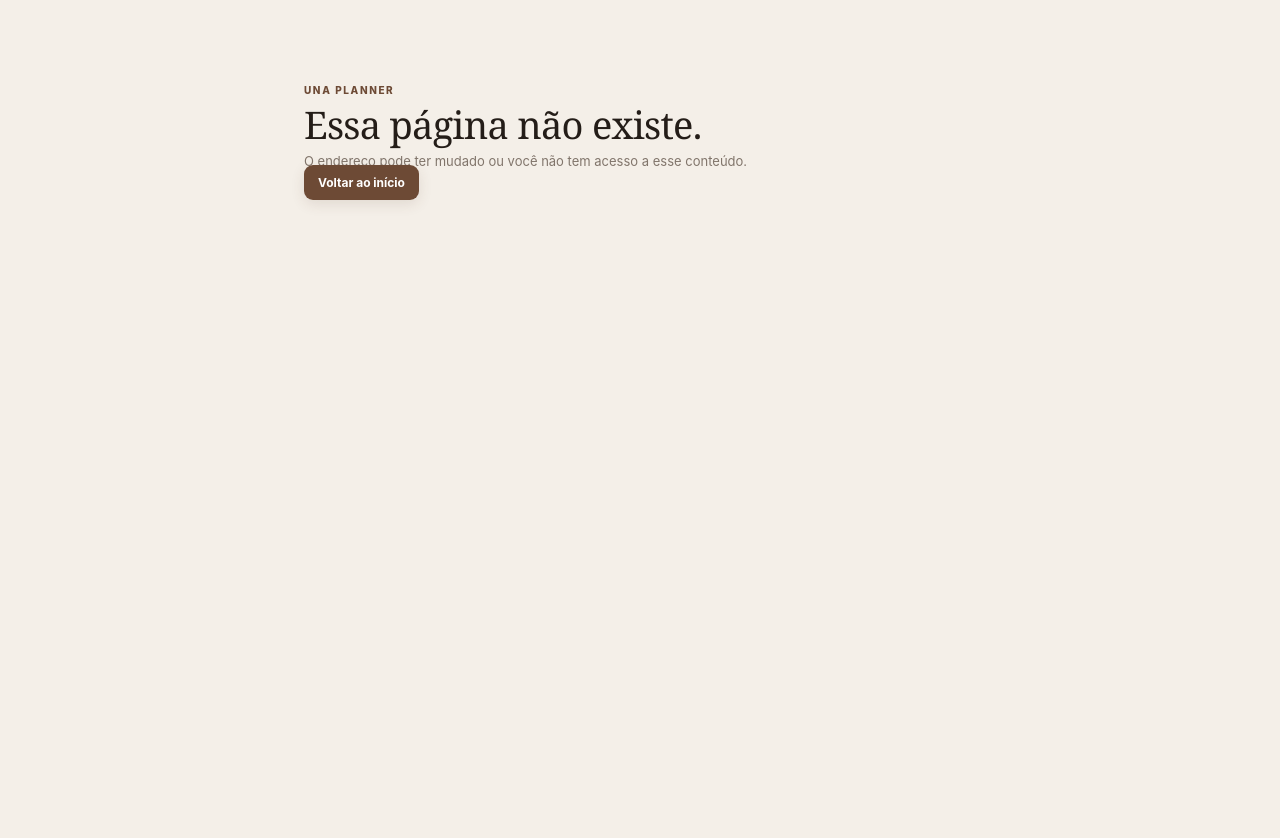
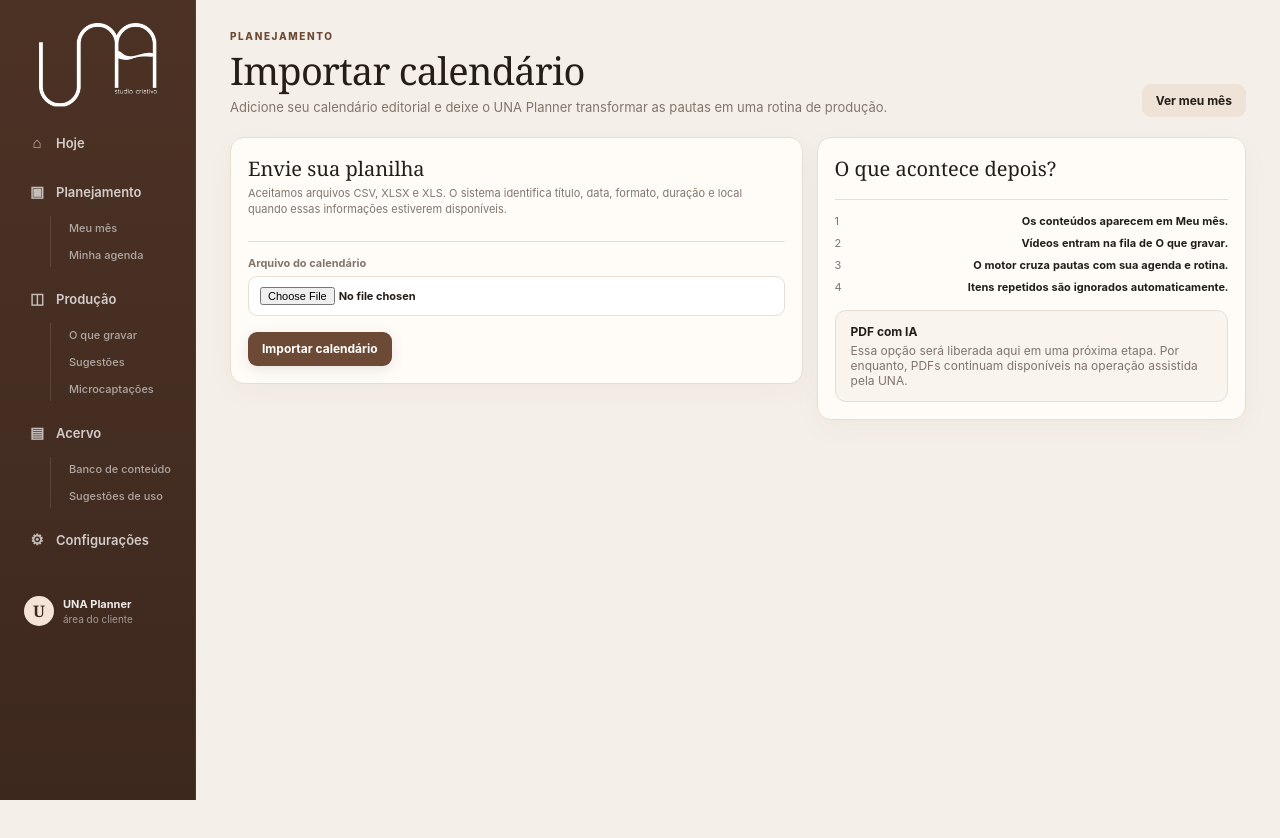
Before and after one commit to alicesantanamkt-byte/una-planner, a Next.js app: page /app/import in a window 1280 px wide. Before the commit this address had no page. Shown: the top 838 px of the page. After the commit the page ends 800 px from the top, so only its background shows below. Built offline with nearby package versions, Linux system fonts and the light colour scheme.

Commit message:
Add client calendar import page

```diff
--- /dev/null
+++ b/app/app/import/page.tsx
@@ -0,0 +1,62 @@
+import Link from "next/link";
+import { AppShell } from "@/components/AppShell";
+import { importOwnCalendar } from "./actions";
+
+type SearchParams = Promise<{imported?:string; skipped?:string; error?:string}>;
+
+export default async function ClientImportPage({searchParams}:{searchParams:SearchParams}){
+  const params = await searchParams;
+  const errorMessage = params.error === "no_rows"
+    ? "Não encontrei conteúdos válidos na planilha. Confira se existem colunas como Título/Tema, Data e Formato."
+    : params.error === "db"
+      ? "Não foi possível salvar os conteúdos agora. Tente novamente."
+      : params.error
+        ? "Não foi possível importar esse arquivo. Confira o formato e tente novamente."
+        : "";
+
+  return <AppShell>
+    <div className="page-head">
+      <div>
+        <div className="eyebrow">Planejamento</div>
+        <h1>Importar calendário</h1>
+        <p className="sub">Adicione seu calendário editorial e deixe o UNA Planner transformar as pautas em uma rotina de produção.</p>
+      </div>
+      <Link href="/app/month" className="btn btn-soft">Ver meu mês</Link>
+    </div>
+
+    {params.imported!==undefined && <div className="notice-success">
+      <strong>{params.imported} conteúdo(s) adicionados ao seu calendário.</strong>
+      {Number(params.skipped||0)>0 && <span>{params.skipped} item(ns) já existiam e foram ignorados para evitar duplicação.</span>}
+    </div>}
+
+    {errorMessage && <div className="notice-soft"><strong>Importação não concluída.</strong><span>{errorMessage}</span></div>}
+
+    <div className="settings-layout" style={{marginTop:20}}>
+      <section className="card">
+        <div className="settings-card-head">
+          <h2 className="settings-section-title">Envie sua planilha</h2>
+          <p className="meta">Aceitamos arquivos CSV, XLSX e XLS. O sistema identifica título, data, formato, duração e local quando essas informações estiverem disponíveis.</p>
+        </div>
+        <form action={importOwnCalendar}>
+          <label>Arquivo do calendário
+            <input name="file" type="file" accept=".csv,.xlsx,.xls" required/>
+          </label>
+          <button className="btn btn-primary" style={{marginTop:16}}>Importar calendário</button>
+        </form>
+      </section>
+
+      <aside className="card">
+        <div className="settings-card-head">
+          <h2 className="settings-section-title">O que acontece depois?</h2>
+        </div>
+        <div className="summary-list">
+          <div><span>1</span><strong>Os conteúdos aparecem em Meu mês.</strong></div>
+          <div><span>2</span><strong>Vídeos entram na fila de O que gravar.</strong></div>
+          <div><span>3</span><strong>O motor cruza pautas com sua agenda e rotina.</strong></div>
+          <div><span>4</span><strong>Itens repetidos são ignorados automaticamente.</strong></div>
+        </div>
+        <div className="notice-soft" style={{marginTop:16}}><strong>PDF com IA</strong><span>Essa opção será liberada aqui em uma próxima etapa. Por enquanto, PDFs continuam disponíveis na operação assistida pela UNA.</span></div>
+      </aside>
+    </div>
+  </AppShell>;
+}
```
